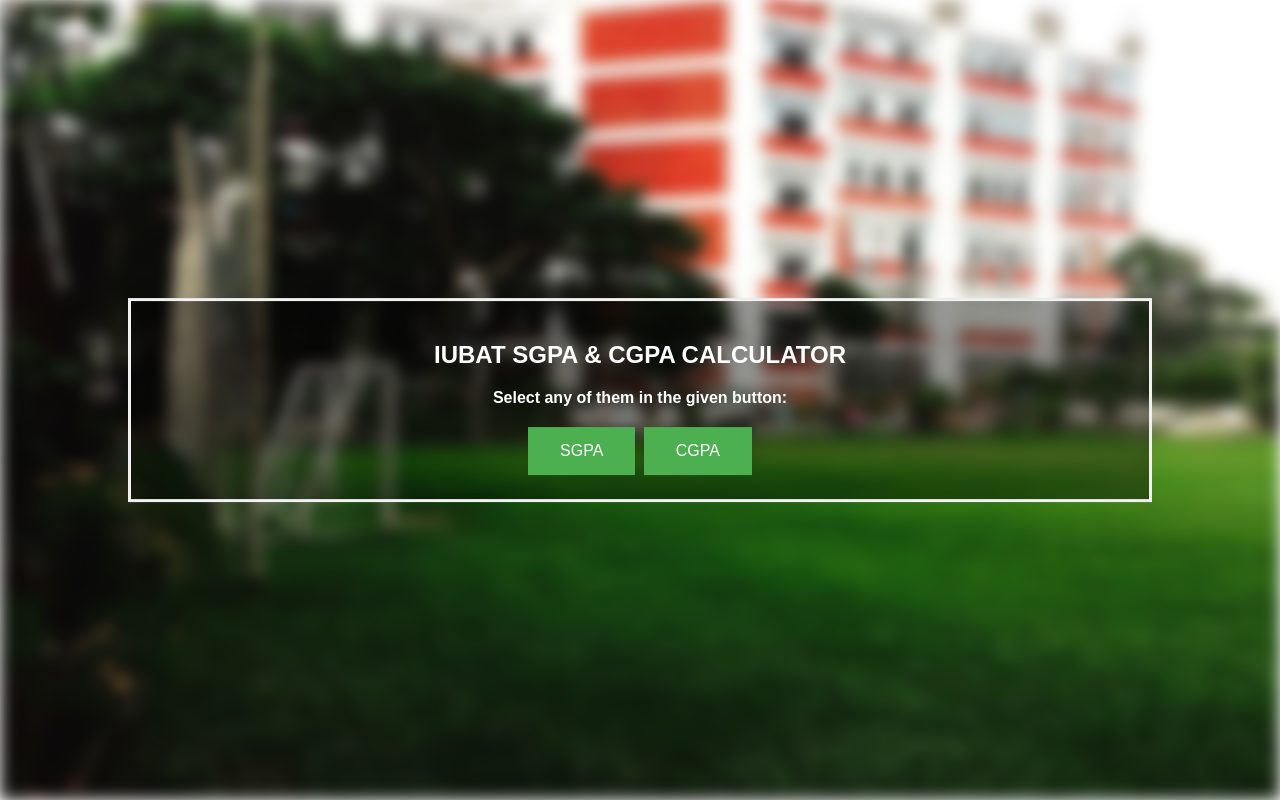
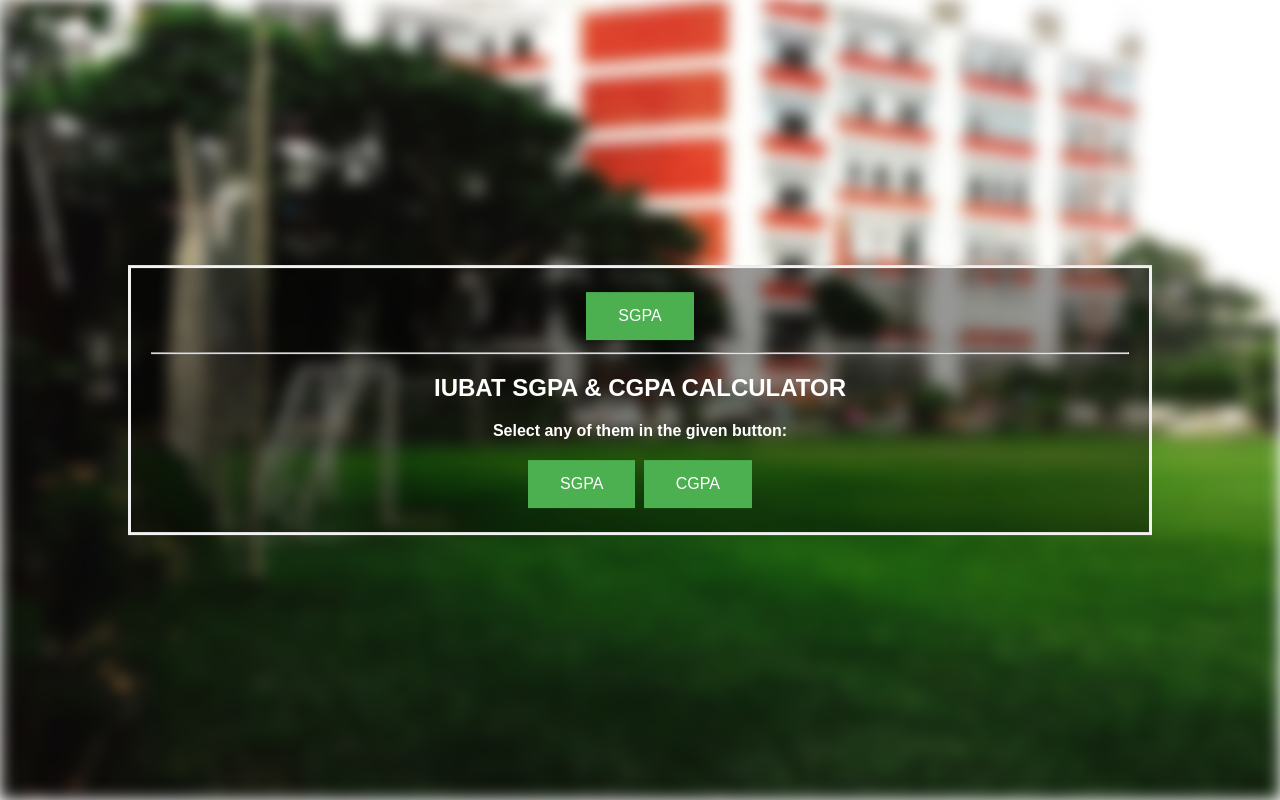
Before and after one commit to smmunna/Hmep1, a plain HTML site: page index.html in a window 1280 px wide. Drawn offline with Linux system fonts and the light colour scheme.

Commit message:
Update index.html

```diff
--- a/index.html
+++ b/index.html
@@ -75,9 +75,10 @@
     <div class="bg-image"></div>
 
     <div class="bg-text">
+        <button class="button button3"><a href=" https://smmunna.github.io/datacollection/" style="text-decoration: none; color: white;">SGPA</a></button>
+        <hr>
       <h2>IUBAT SGPA & CGPA CALCULATOR</h2>
       <p>Select any of them in the given button:</p>
-
 
       <button class="button button3"><a href="https://smmunna.github.io/SGPA-CALCULATOR-IUBAT/" style="text-decoration: none; color: white;">SGPA</a></button>
       <button class="button button3"><a href="https://smmunna.github.io/CGPA-CALCULATOR-IUBAT/" style="text-decoration: none; color: white;">CGPA</a></button>
```
